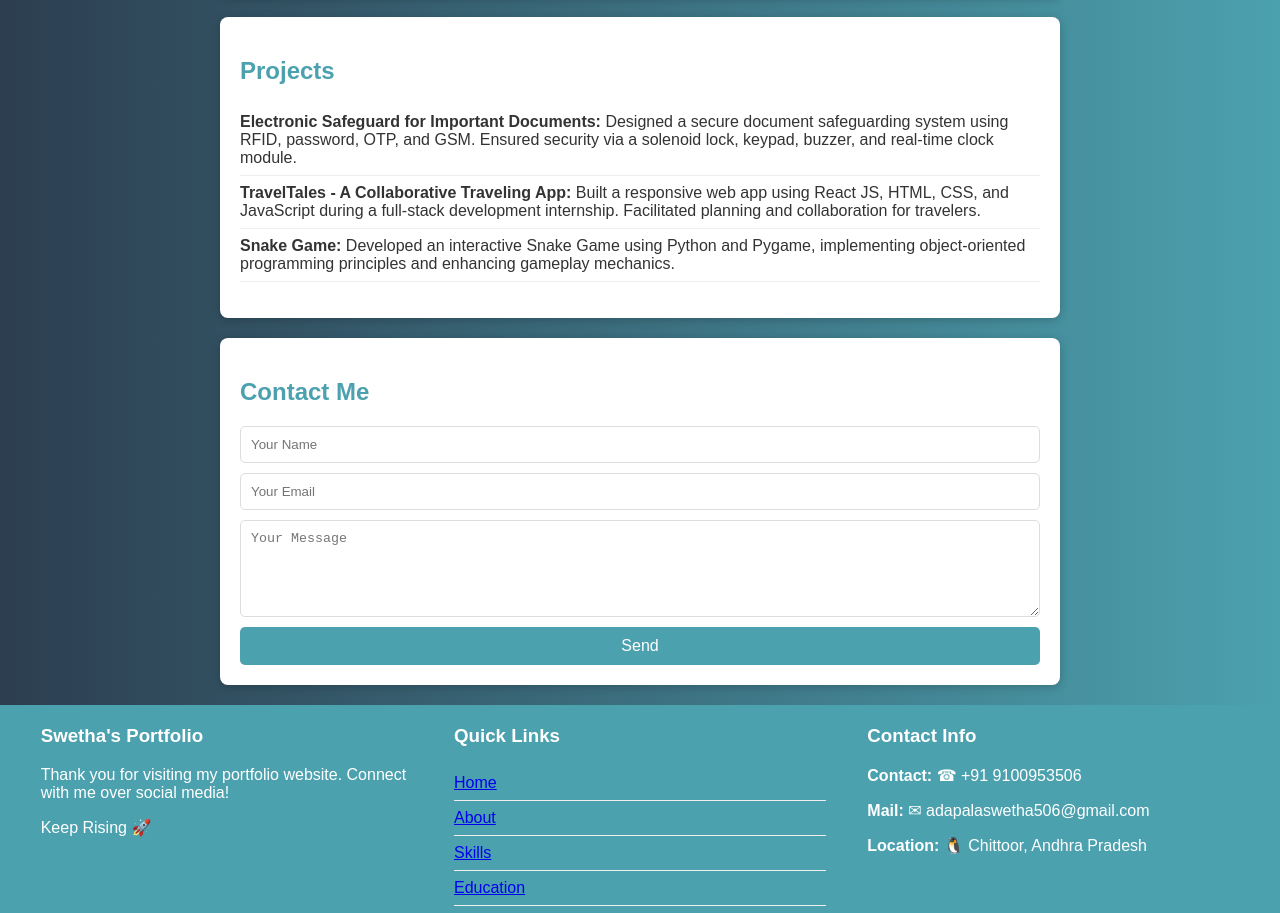
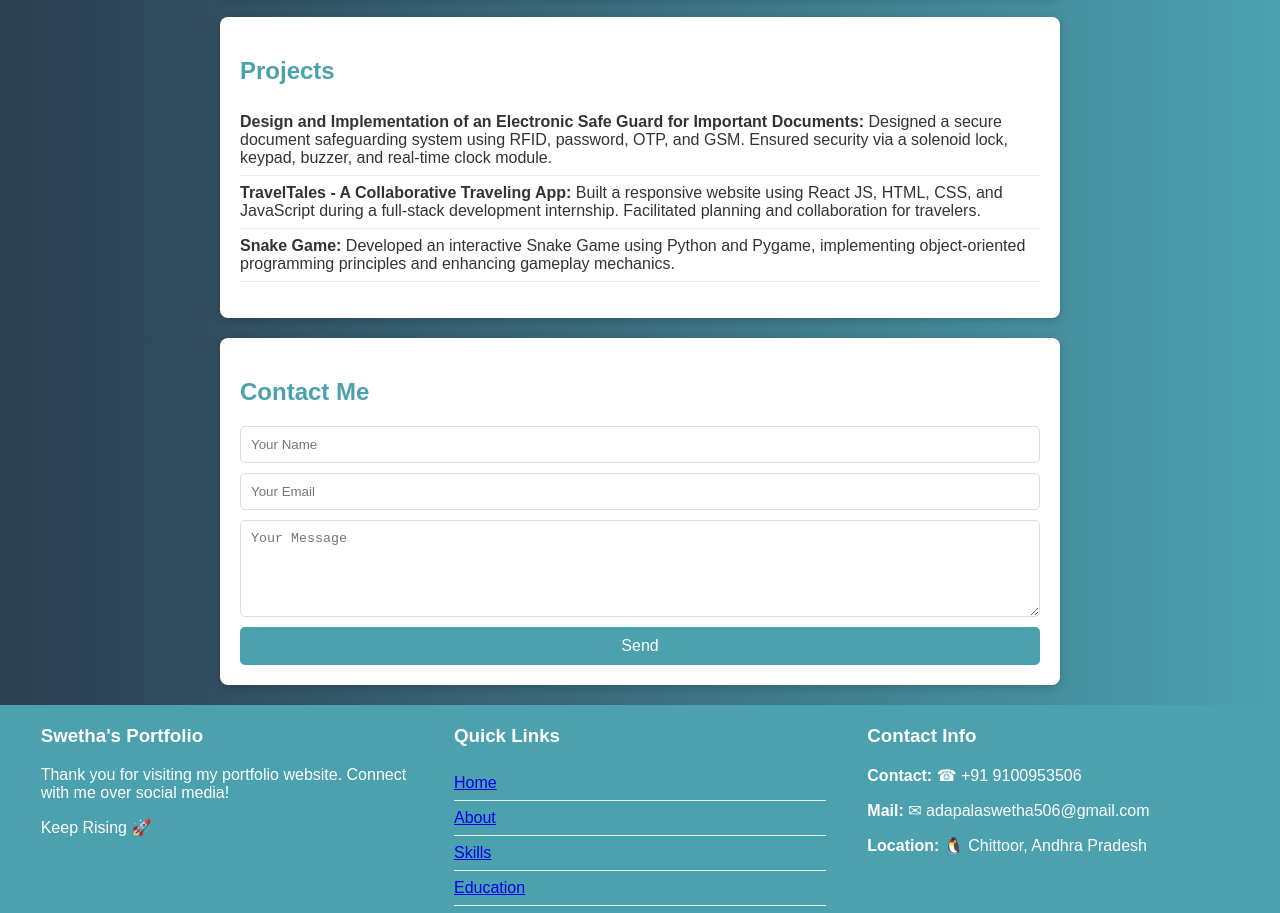
Before and after one commit to adapalaswetha/portfolio, a plain HTML site: page index.html in a window 1280 px wide. Shown: the part 1440-2353 px from the top of the page. Drawn offline with Linux system fonts and the light colour scheme.

Commit message:
index.html

```diff
--- a/index.html
+++ b/index.html
@@ -73,12 +73,12 @@
         <h2>Projects</h2>
         <ul>
             <li>
-                <strong>Electronic Safeguard for Important Documents:</strong>
+                <strong>Design and Implementation of an Electronic Safe Guard for Important Documents:</strong>
                 Designed a secure document safeguarding system using RFID, password, OTP, and GSM. Ensured security via a solenoid lock, keypad, buzzer, and real-time clock module.
             </li>
             <li>
                 <strong>TravelTales - A Collaborative Traveling App:</strong>
-                Built a responsive web app using React JS, HTML, CSS, and JavaScript during a full-stack development internship. Facilitated planning and collaboration for travelers.
+                Built a responsive website using React JS, HTML, CSS, and JavaScript during a full-stack development internship. Facilitated planning and collaboration for travelers.
             </li>
             <li>
                 <strong>Snake Game:</strong>
```
